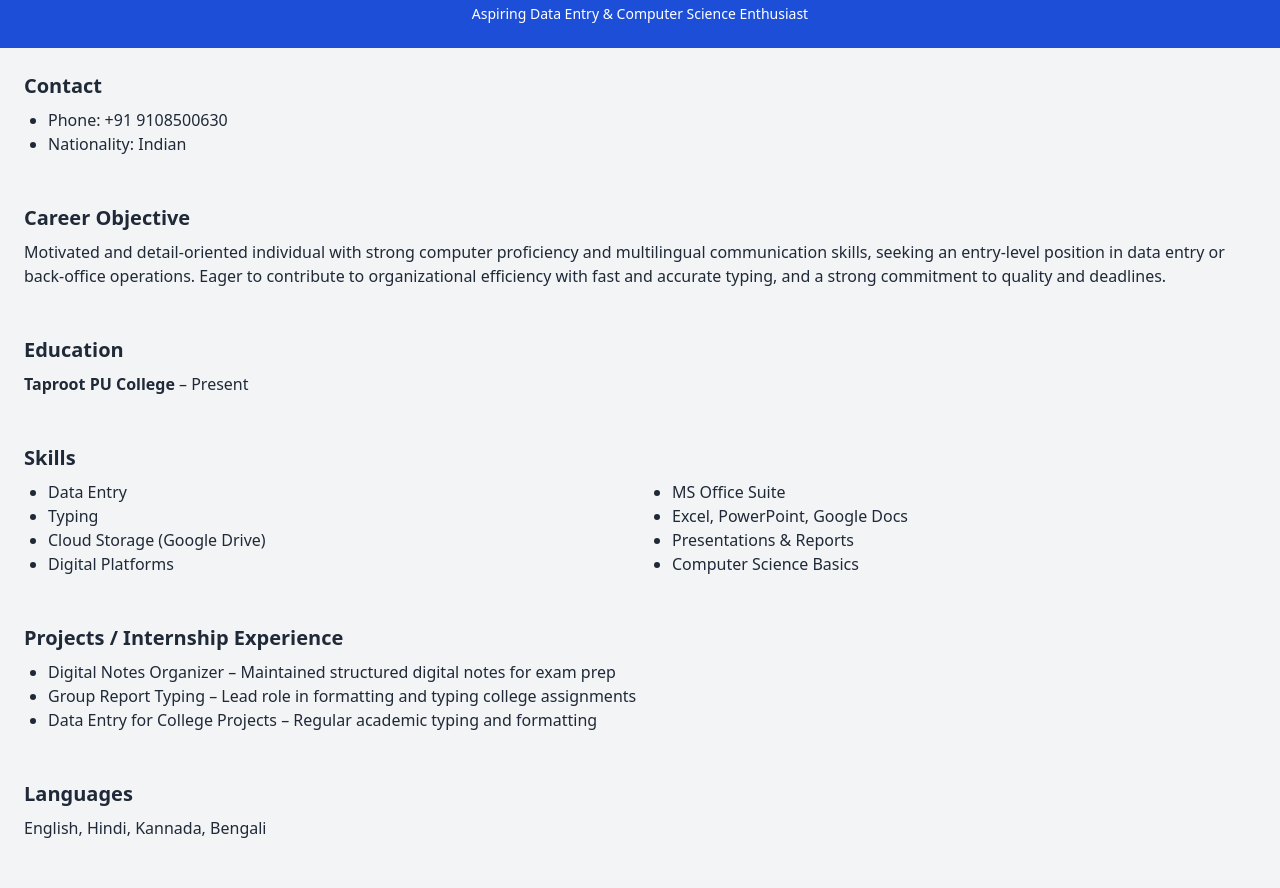
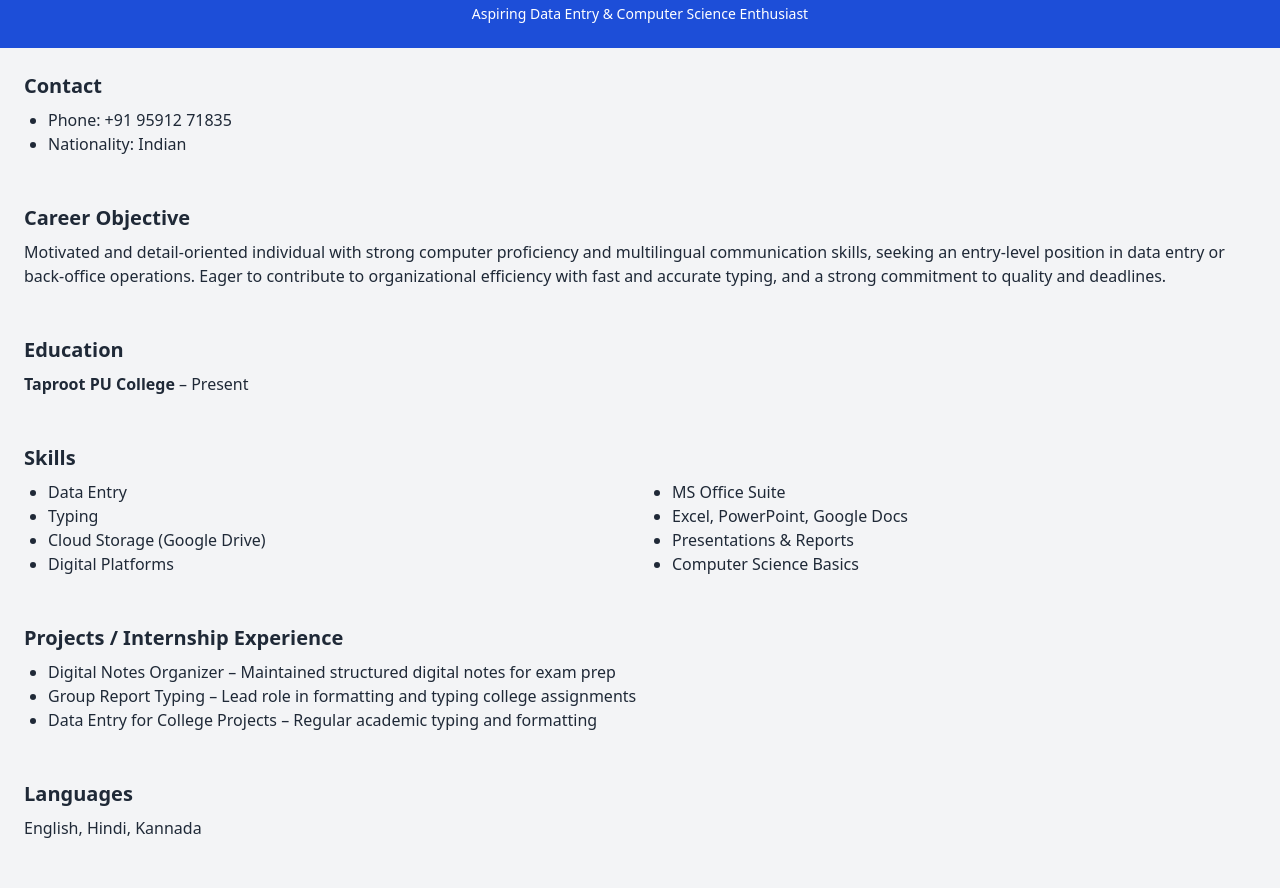
Before and after one commit to punkeshwarijoshi/punkeshwari-joshi, a plain HTML site: page index.html in a window 1280 px wide. Shown: the part 64-952 px from the top of the page. Drawn offline with nearby package versions, Linux system fonts and the light colour scheme.

Commit message:
Update index.html

```diff
--- a/index.html
+++ b/index.html
@@ -21,7 +21,7 @@
   <section class="container mx-auto p-6">
     <h2 class="text-xl font-semibold mb-2">Contact</h2>
     <ul class="list-disc ml-6">
-      <li>Phone: +91 9108500630</li>
+      <li>Phone: +91 95912 71835</li>
       <li>Nationality: Indian</li>
     </ul>
   </section>
@@ -72,7 +72,7 @@
   <!-- Languages -->
   <section class="container mx-auto p-6">
     <h2 class="text-xl font-semibold mb-2">Languages</h2>
-    <p>English, Hindi, Kannada, Bengali</p>
+    <p>English, Hindi, Kannada</p>
   </section>
 
   <!-- Hobbies & Awareness -->
```
